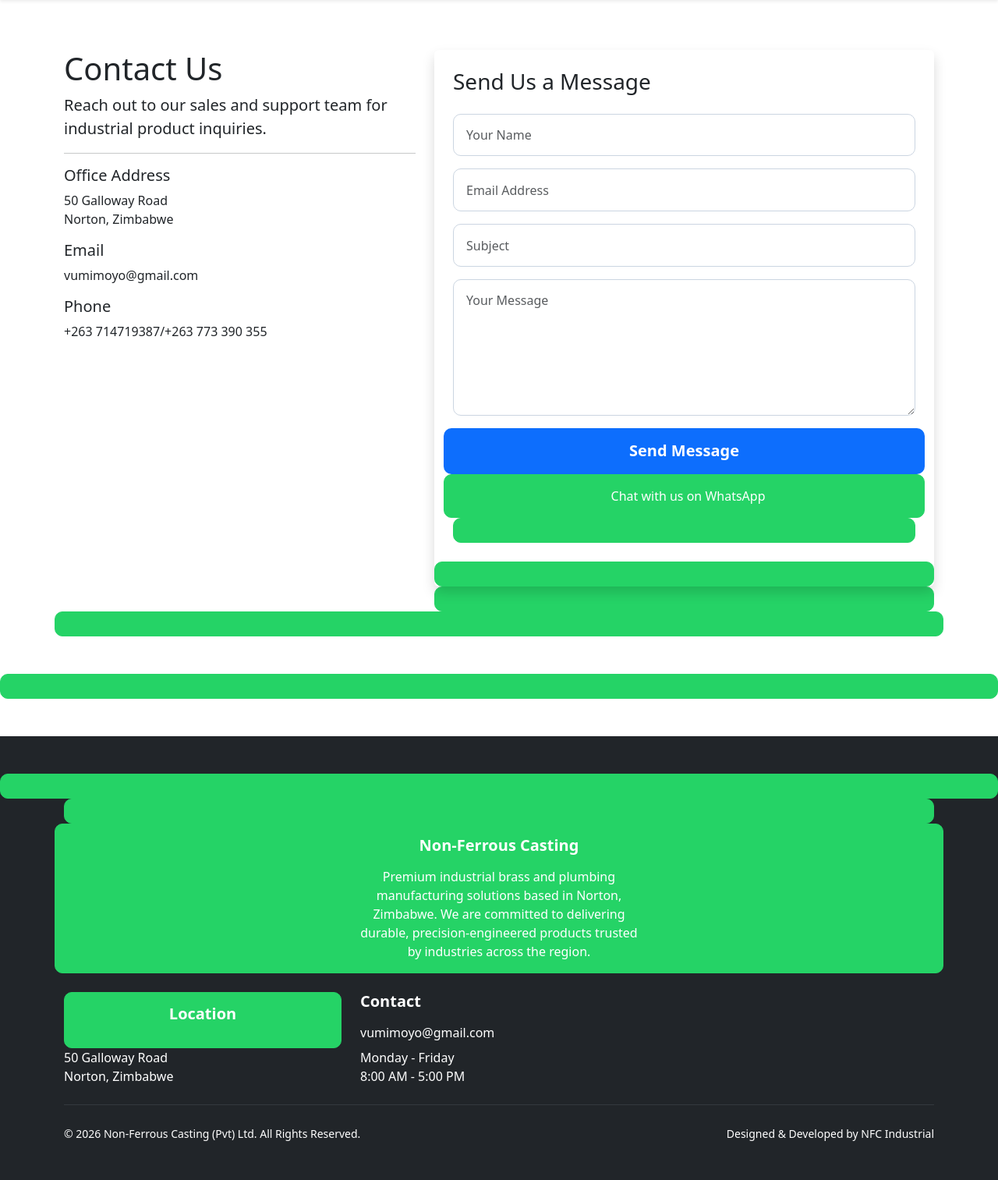
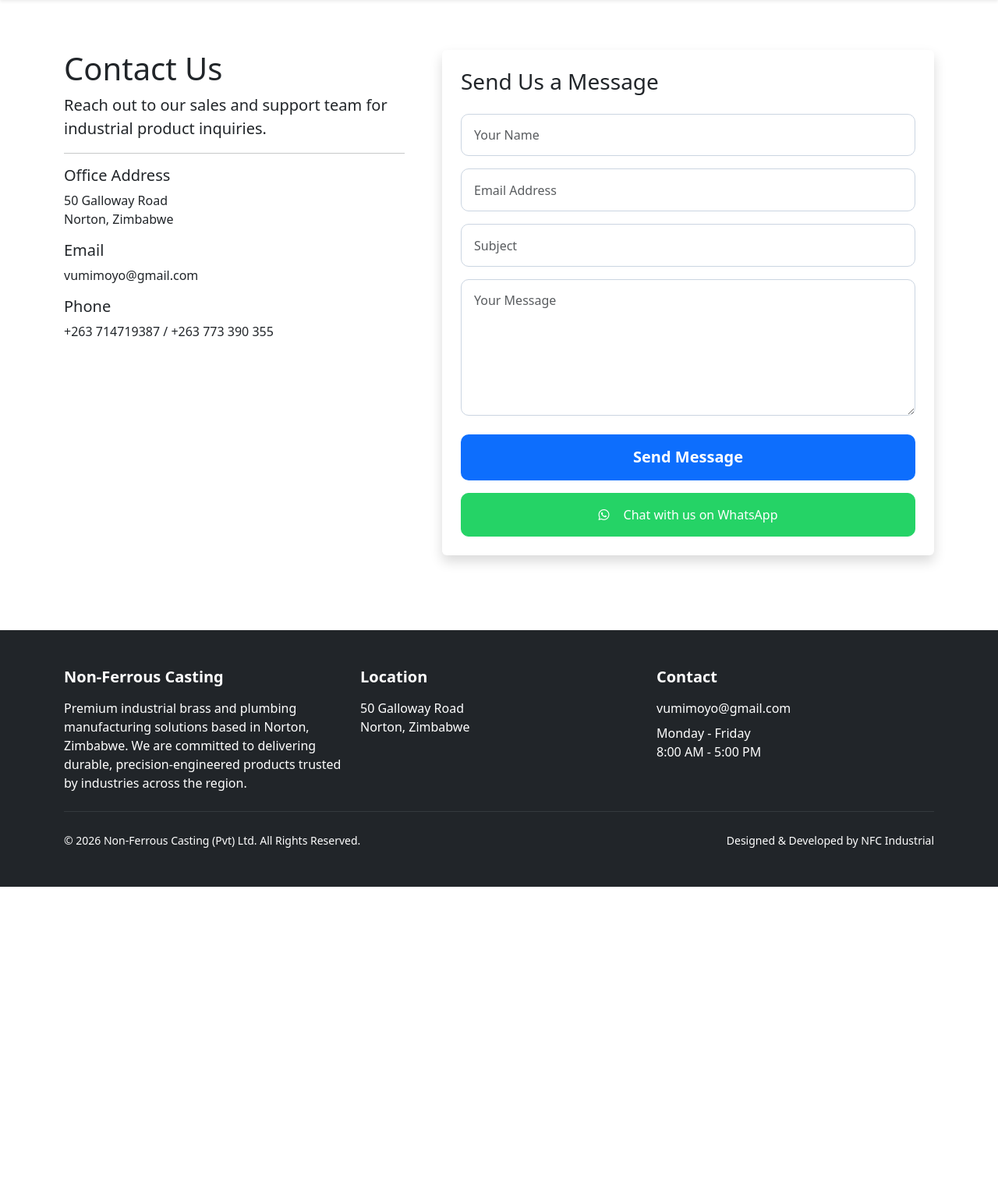
Before and after one commit to IVAN200427/django-nfc, a Django app: page /contact/ in a window 1280 px wide. Shown: the part 77-1590 px from the top of the page at 78% size. After the commit the page ends 1214 px from the top, so only its background shows below. Run offline with Django 5.2, Linux system fonts and the light colour scheme; data comes from the database, SQL or seed files in the repository.

Commit message:
Fix contact page layout

```diff
--- a/catalog/templates/catalog/base.html
+++ b/catalog/templates/catalog/base.html
@@ -87,6 +87,8 @@
    <link rel="stylesheet" href="{% static 'catalog/css/brands.css' %}">
    <link rel="stylesheet" href="{% static 'catalog/css/cta.css' %}">
    <link rel="stylesheet" href="{% static 'catalog/css/homepage.css' %}">
+   <link rel="stylesheet"
+    href="https://cdnjs.cloudflare.com/ajax/libs/font-awesome/6.7.2/css/all.min.css">
   </head>
 
   <body>
--- a/catalog/templates/catalog/contact.html
+++ b/catalog/templates/catalog/contact.html
@@ -1,11 +1,18 @@
-{% extends 'catalog/base.html' %} {% block title %} Contact NFC Industrial
-{%endblock %} {% block content %}
+{% extends 'catalog/base.html' %}
+
+{% block title %}
+Contact NFC Industrial
+{% endblock %}
+
+{% block content %}
 
 <section class="container py-5">
-  <div class="row">
+
+    <div class="row g-5">
+
         <!-- CONTACT DETAILS -->
+        <div class="col-lg-5">
 
-    <div class="col-lg-5">
             <h1 class="section-title">Contact Us</h1>
 
             <p class="lead">
@@ -13,82 +20,89 @@
                 inquiries.
             </p>
 
-      <hr />
+            <hr>
 
             <h5>Office Address</h5>
 
             <p>
-        50 Galloway Road<br />
+                50 Galloway Road<br>
                 Norton, Zimbabwe
             </p>
 
             <h5>Email</h5>
 
-      <p>vumimoyo@gmail.com</p>
+            <p>
+                vumimoyo@gmail.com
+            </p>
 
             <h5>Phone</h5>
 
-      <p>+263 714719387/+263 773 390 355</p>
+            <p>
+                +263 714719387 / +263 773 390 355
+            </p>
+
         </div>
 
         <!-- CONTACT FORM -->
+        <div class="col-lg-7">
 
-    <div class="col-lg-7">
             <div class="card shadow border-0">
+
                 <div class="card-body p-4">
-          <h3 class="mb-4">Send Us a Message</h3>
+
+                    <h3 class="mb-4">
+                        Send Us a Message
+                    </h3>
 
                     <form method="POST">
 
                         {% csrf_token %}
-            <div class="row">
+
                         <div class="mb-3">
+                            {{ form.full_name }}
+                        </div>
 
-    {{ form.full_name }}
+                        <div class="mb-3">
+                            {{ form.email }}
+                        </div>
+
+                        <div class="mb-3">
+                            {{ form.subject }}
+                        </div>
+
+                        <div class="mb-4">
+                            {{ form.message }}
+                        </div>
+
+                        <button
+                            class="btn btn-nfc btn-lg w-100"
+                            type="submit">
+
+                            Send Message
+
+                        </button>
+
+                        <a
+                            href="https://wa.me/263779563090?text=Hello NFC, I would like to make an enquiry."
+                            target="_blank"
+                            class="btn btn-whatsapp mt-3">
+
+                            <i class="fab fa-whatsapp me-2"></i>
+
+                            Chat with us on WhatsApp
+
+                        </a>
+
+                    </form>
 
                 </div>
 
-<div class="mb-3">
-
-    {{ form.email }}
+            </div>
 
         </div>
 
-<div class="mb-3">
-
-    {{ form.subject }}
-
     </div>
 
-<div class="mb-3">
-
-    {{ form.message }}
-
-</div>
-            <form method="POST">
-          {% csrf_token %}
-
-          <!-- form fields -->
-
-             <button class="btn btn-nfc btn-lg w-100" type="submit">
-             Send Message
-            </button>
-
-           <a href="https://wa.me/263779563090?text=Hello NFC, I would like to make an enquiry."
-                target="_blank"
-               class="btn btn-whatsapp">
-
-            <i class="fab fa-whatsapp"></i>
-              Chat with us on WhatsApp
-
-
-
-</form>
-    {% csrf_token %}
-        </div>
-      </div>
-    </div>
-  </div>
 </section>
 
 {% endblock %}
```
Lines whose indentation alone changed are shown as unchanged.
